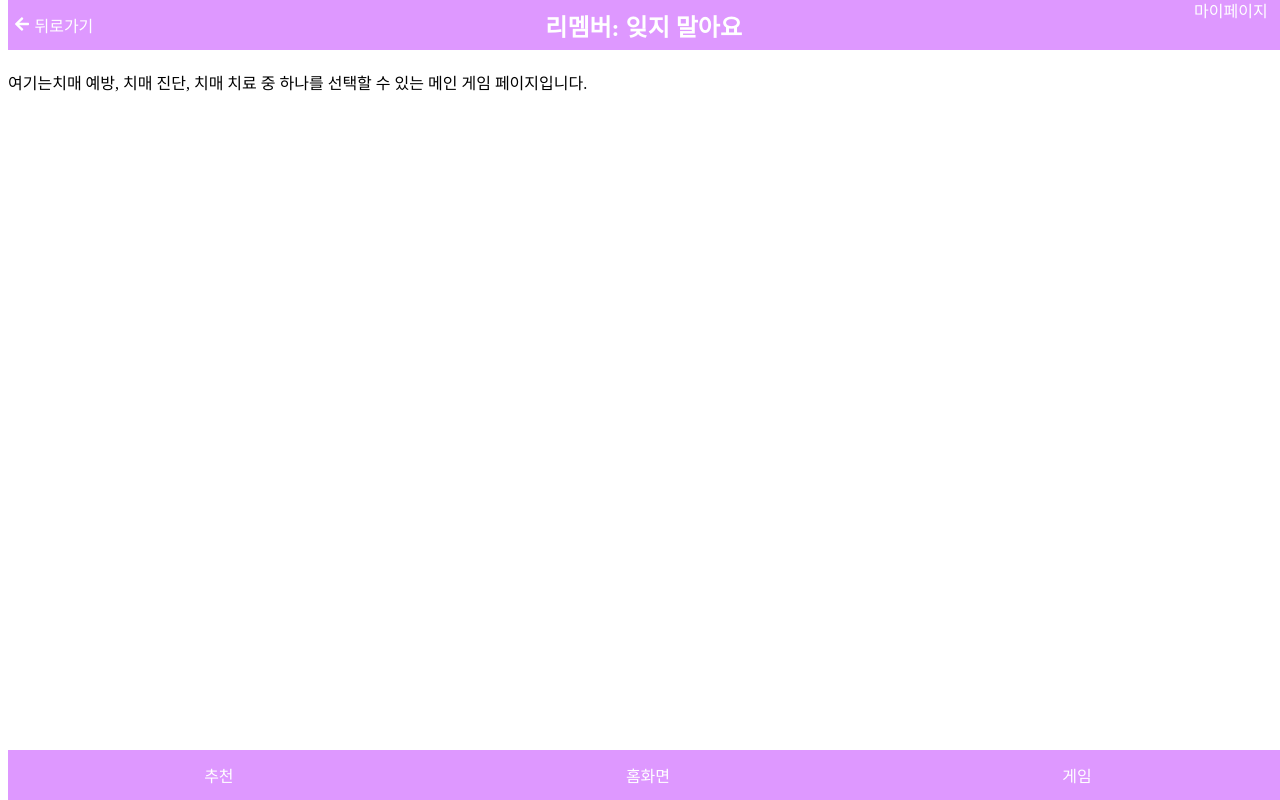
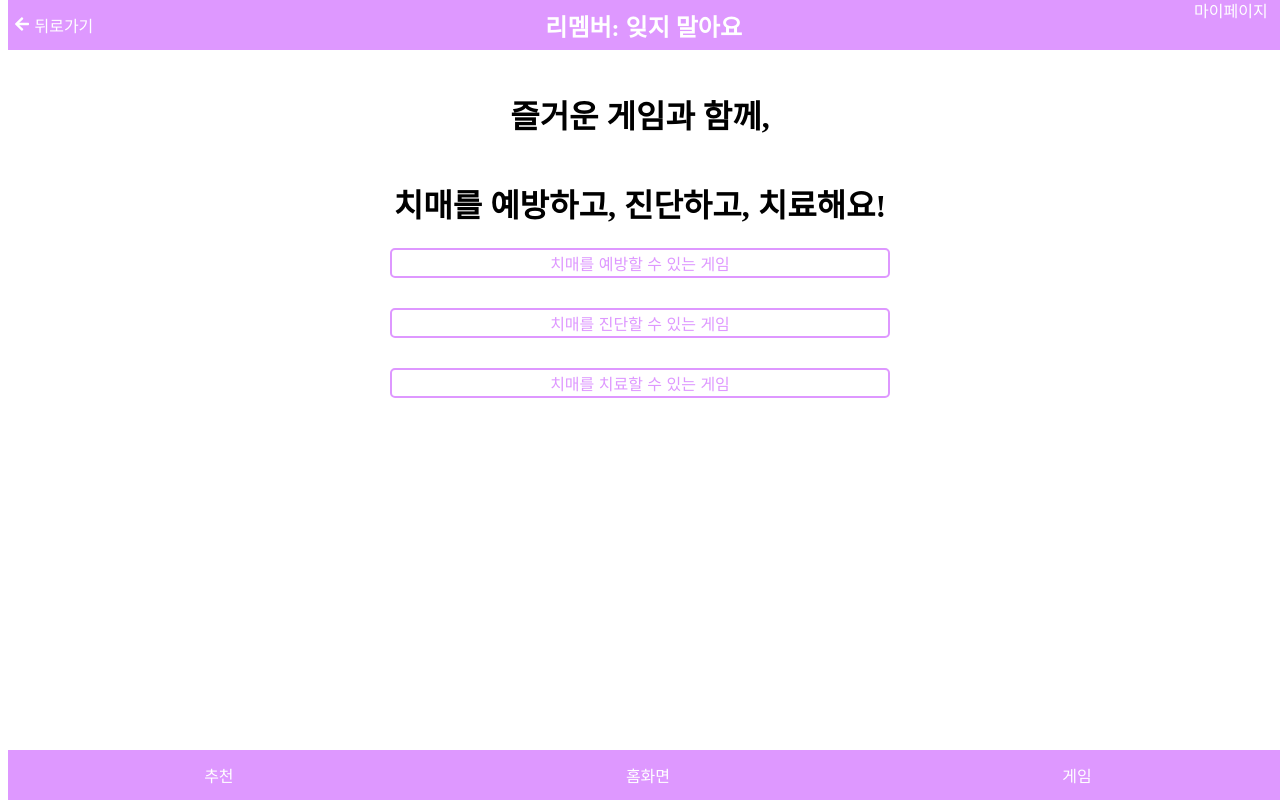
Before and after one commit to JOOMINSE0/Team14, a React (Create React App) app: page /maingamepage in a window 1280 px wide. Built offline with nearby package versions, Linux system fonts and the light colour scheme.

Commit message:
[ADD] 게임 페이지 완성

```diff
--- a/src/pages/Game/MainGamePage/MainGamePage.jsx
+++ b/src/pages/Game/MainGamePage/MainGamePage.jsx
@@ -1,15 +1,57 @@
-import React from "react";
+import React, { useState } from "react";
+import { useNavigate } from 'react-router-dom';
 import Nav from "../../../component/Nav/Nav";
 import Header from "../../../component/Header/Header";
+import './MainGamePage.scss';
 
 //화면 Main(메인화면) 컴포넌트를 만든다
 const MainGamePage = () => {
 
+    const [selected, setSelected] = useState(null);
+    const navigate = useNavigate();
+
+    const handleButtonClick = (index) => {
+        setSelected(index);
+
+        // 버튼 클릭 시 페이지로 이동
+        if (index === 0) {
+            navigate('/chimaeyebang');
+        } else if (index === 1) {
+            navigate('/chimaejindan');
+        } else if (index === 2) {
+            navigate('/chimaechiryo');
+        }
+    };
+
     return (
         <div>
             <Header />
-            <div className="content">
-                <p>여기는치매 예방, 치매 진단, 치매 치료 중 하나를 선택할 수 있는 메인 게임 페이지입니다.</p>
+            <div className="main-game-page-text-column content">
+
+                <h1>즐거운 게임과 함께,</h1>
+                <h1>치매를 예방하고, 진단하고, 치료해요!</h1>
+                <div>
+                    <button
+                        className={`main-game-page-button ${selected === 0 ? 'selected' : ''}`}
+                        onClick={() => handleButtonClick(0)}
+                    >
+                        치매를 예방할 수 있는 게임
+                    </button>
+                    <div className="sizedbox"></div>
+                    <button
+                        className={`main-game-page-button ${selected === 1 ? 'selected' : ''}`}
+                        onClick={() => handleButtonClick(1)}
+                    >
+                        치매를 진단할 수 있는 게임
+                    </button>
+                    <div className="sizedbox"></div>
+                    <button
+                        className={`main-game-page-button ${selected === 2 ? 'selected' : ''}`}
+                        onClick={() => handleButtonClick(2)}
+                    >
+                        치매를 치료할 수 있는 게임
+                    </button>
+                </div>
             </div>
             <Nav />
         </div>
--- a/src/pages/Game/MainGamePage/MainGamePage.scss
+++ b/src/pages/Game/MainGamePage/MainGamePage.scss
@@ -2,3 +2,49 @@
     margin-top: 70px;
     /* 헤더의 높이만큼 추가 */
 }
+
+.main-game-page-button {
+    width: 500px;
+    height: 30px;
+    background-color: transparent;
+    /* 배경을 투명으로 설정 */
+    border: 2px solid #DE98FF;
+    border-radius: 5px;
+    color: #DE98FF;
+    font-size: 16px;
+    cursor: pointer;
+    transition: background-color 0.3s;
+    /* 배경색 전환 애니메이션 */
+
+    &.selected {
+        background-color: #DE98FF;
+        /* 선택된 버튼의 배경색을 변경 */
+        color: white;
+        /* 텍스트 색상 변경 */
+    }
+
+    &:hover {
+        background-color: #DE98FF;
+        /* 마우스 호버 시 배경색 변경 */
+        color: white;
+        /* 텍스트 색상 변경 */
+    }
+}
+
+.main-game-page-text-column {
+    display: flex;
+    align-items: center; // 수직 방향 중앙 정렬
+    justify-content: flex-start; // 수평 방향 시작 정렬
+    flex-direction: column;
+}
+
+.main-game-page-text-row {
+    display: flex;
+    align-items: center; // 수직 방향 중앙 정렬
+    justify-content: flex-start; // 수평 방향 시작 정렬
+    flex-direction: row;
+}
+
+.sizedbox {
+    height: 30px;
+}
```
